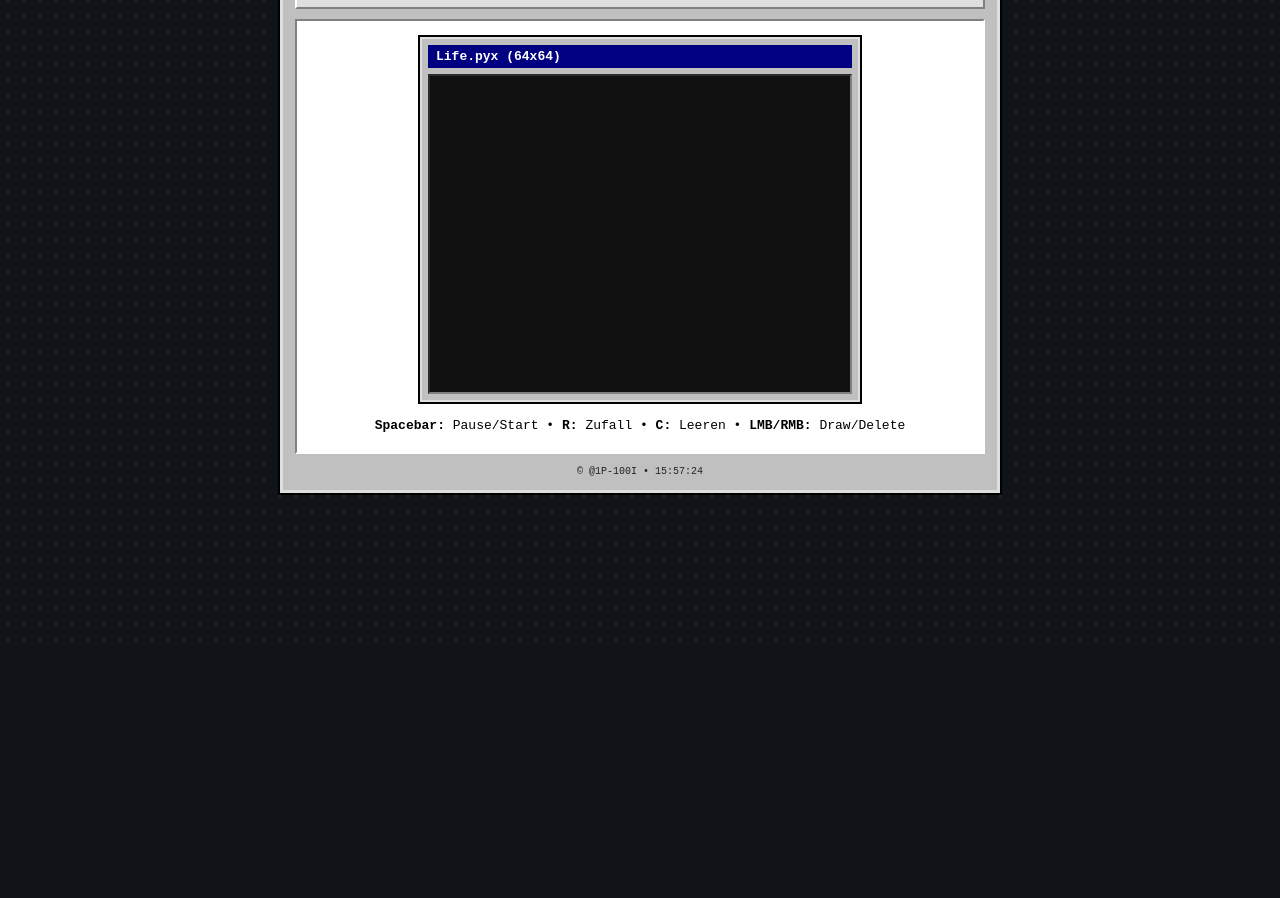
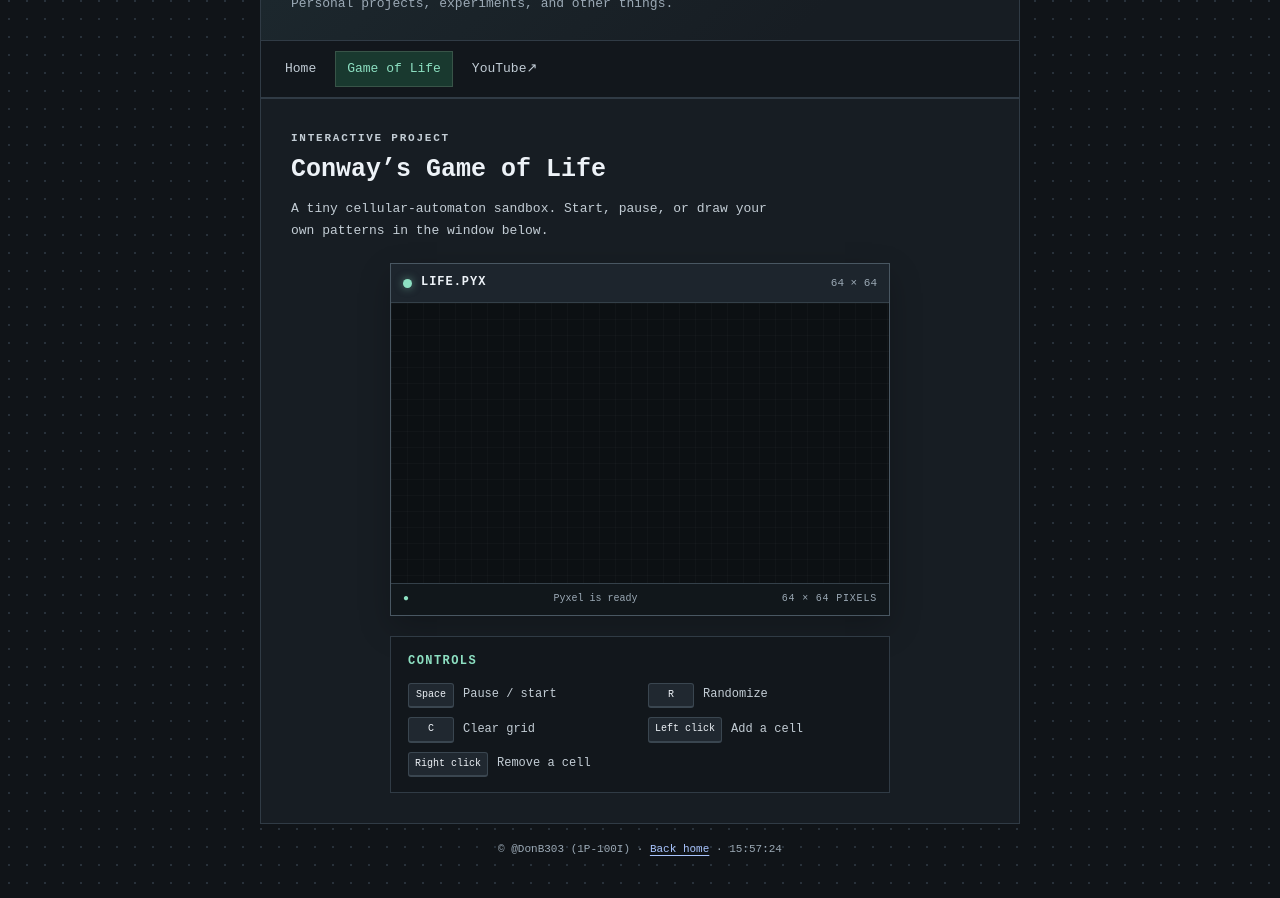
Before and after one commit to DonB303YT/DonB303YT.github.io, a plain HTML site: page game-of-life.html in a window 1280 px wide. Shown: the part 152-1050 px from the top of the page. Before the commit the page ends 800 px from the top, so only its background shows below. Drawn offline with Linux system fonts and the light colour scheme.

Commit message:
Refresh site styling and Game of Life window without changing game logic

```diff
--- a/game-of-life.html
+++ b/game-of-life.html
@@ -1,28 +1,37 @@
 <!DOCTYPE html>
-<html lang="de">
+<html lang="en">
 <head>
   <meta charset="UTF-8">
   <meta name="viewport" content="width=device-width, initial-scale=1.0">
-  <title>@1P-100I - Game of Life</title>
+  <meta name="theme-color" content="#101418">
+  <title>@1P-100I — Game of Life</title>
   <link rel="stylesheet" href="style.css">
   <script src="https://cdn.jsdelivr.net/gh/kitao/pyxel/wasm/pyxel.js"></script>
 </head>
 <body>
   <div class="page-wrapper">
     <header class="site-header">
-      <h1>GAME OF LIFE</h1>
-      <p class="subtitle">Pyxel-Window &bull; @1P-100I</p>
+      <p class="site-label">PERSONAL WEBSITE</p>
+      <h1>@1P-100I</h1>
+      <p class="subtitle">Personal projects, experiments, and other things.</p>
     </header>
 
-    <nav class="nav-bar">
-      <a href="index.html">[ Home ]</a>
-      <a href="game-of-life.html" class="active">[ Game of Life ]</a>
-      <a href="https://www.youtube.com/@1P-100I" target="_blank" rel="noopener noreferrer">[ YouTube ]</a>
+    <nav class="nav-bar" aria-label="Main navigation">
+      <a href="index.html">Home</a>
+      <a href="game-of-life.html" class="active" aria-current="page">Game of Life</a>
+      <a href="https://www.youtube.com/@1P-100I" target="_blank" rel="noopener noreferrer">YouTube <span aria-hidden="true">↗</span></a>
     </nav>
 
-    <main class="content-box">
-      <div class="gol-window">
-        <div class="gol-window-bar">Life.pyx (64x64)</div>
+    <main class="content-box game-page">
+      <p class="eyebrow">INTERACTIVE PROJECT</p>
+      <h2>Conway’s Game of Life</h2>
+      <p class="game-intro">A tiny cellular-automaton sandbox. Start, pause, or draw your own patterns in the window below.</p>
+
+      <section class="gol-window" aria-label="Game of Life game window">
+        <div class="gol-window-bar">
+          <span class="window-title"><span class="window-indicator" aria-hidden="true"></span> LIFE.PYX</span>
+          <span class="window-size">64 × 64</span>
+        </div>
         <div class="gol-canvas-frame">
           <pyxel-run script="
 import random
@@ -118,18 +127,23 @@ pyxel.mouse(True)
 pyxel.run(update, draw)
 "></pyxel-run>
         </div>
-      </div>
+        <div class="window-status"><span>●</span> Pyxel is ready <span class="status-resolution">64 × 64 PIXELS</span></div>
+      </section>
 
-      <p class="controls-note">
-        <strong>Spacebar:</strong> Pause/Start &bull;
-        <strong>R:</strong> Zufall &bull;
-        <strong>C:</strong> Leeren &bull;
-        <strong>LMB/RMB:</strong> Draw/Delete
-      </p>
+      <section class="controls-panel" aria-labelledby="controls-title">
+        <h3 id="controls-title">Controls</h3>
+        <ul class="controls-list">
+          <li><kbd>Space</kbd><span>Pause / start</span></li>
+          <li><kbd>R</kbd><span>Randomize</span></li>
+          <li><kbd>C</kbd><span>Clear grid</span></li>
+          <li><kbd>Left click</kbd><span>Add a cell</span></li>
+          <li><kbd>Right click</kbd><span>Remove a cell</span></li>
+        </ul>
+      </section>
     </main>
 
     <footer class="site-footer">
-      <small>&copy; @1P-100I &bull; <span id="clock">--:--:--</span></small>
+      <small>© @DonB303 (1P-100I) <span aria-hidden="true">·</span> <a href="index.html">Back home</a> <span aria-hidden="true">·</span> <span id="clock">--:--:--</span></small>
     </footer>
   </div>
 
--- a/style.css
+++ b/style.css
@@ -2,168 +2,329 @@
   box-sizing: border-box;
 }
 
+:root {
+  color-scheme: dark;
+  --page: #101418;
+  --panel: #171d23;
+  --panel-raised: #1d252d;
+  --line: #303b45;
+  --text: #edf2f7;
+  --muted: #9ba9b5;
+  --accent: #8de0c2;
+  --accent-dark: #19392f;
+  --blue: #a9c5ff;
+}
+
 body {
   margin: 0;
-  padding: 24px 12px;
-  background-color: #101418;
-  background-image: radial-gradient(#24303c 1px, transparent 1px);
-  background-size: 16px 16px;
-  color: #e6e6e6;
+  min-height: 100vh;
+  padding: 40px 18px;
+  background-color: var(--page);
+  background-image: radial-gradient(#28313a 0.8px, transparent 0.8px);
+  background-size: 18px 18px;
+  color: var(--text);
   font-family: "Courier New", Courier, monospace;
+  line-height: 1.65;
 }
 
-/* Deutliche Ränder links und rechts */
 .page-wrapper {
-  max-width: 720px;
+  width: min(100%, 760px);
   margin: 0 auto;
-  background-color: #c0c0c0;
-  color: #000000;
-  border: 3px solid #dfdfdf;
-  outline: 2px solid #000000;
-  padding: 12px;
 }
 
 .site-header {
-  background-color: #000080;
-  color: #ffffff;
-  padding: 12px 14px;
-  border: 2px inset #808080;
+  padding: 27px 30px 25px;
+  border: 1px solid var(--line);
+  border-bottom: 0;
+  background: linear-gradient(135deg, #1d292f, #171d23 75%);
+}
+
+.site-label,
+.eyebrow {
+  margin: 0 0 8px;
+  color: var(--accent);
+  font-size: 11px;
+  font-weight: bold;
+  letter-spacing: 0.16em;
 }
 
 .site-header h1 {
   margin: 0;
-  font-size: 24px;
-  letter-spacing: 2px;
+  font-size: clamp(26px, 6vw, 36px);
+  letter-spacing: 0.035em;
+  line-height: 1.2;
 }
 
 .subtitle {
-  margin: 4px 0 0;
+  margin: 8px 0 0;
+  color: var(--muted);
   font-size: 13px;
-  color: #ffff00;
 }
 
 .nav-bar {
-  margin-top: 10px;
-  padding: 8px;
-  background-color: #dfdfdf;
-  border-top: 2px solid #ffffff;
-  border-left: 2px solid #ffffff;
-  border-right: 2px solid #808080;
-  border-bottom: 2px solid #808080;
+  display: flex;
+  flex-wrap: wrap;
+  gap: 7px;
+  padding: 10px 12px;
+  border: 1px solid var(--line);
+  background: #12171c;
 }
 
 .nav-bar a {
-  display: inline-block;
-  margin-right: 10px;
-  color: #0000ee;
-  text-decoration: underline;
-  font-weight: bold;
-  font-size: 14px;
+  display: inline-flex;
+  align-items: center;
+  min-height: 36px;
+  padding: 5px 11px;
+  border: 1px solid transparent;
+  color: #c1ccd5;
+  font-size: 13px;
+  text-decoration: none;
 }
 
-.nav-bar a:visited {
-  color: #551a8b;
+.nav-bar a:hover,
+.nav-bar a:focus-visible {
+  border-color: var(--line);
+  color: var(--text);
+  outline: none;
 }
 
 .nav-bar a.active {
-  color: #000000;
-  background-color: #ffff00;
-  text-decoration: none;
-  padding: 1px 4px;
+  border-color: #385448;
+  background: var(--accent-dark);
+  color: var(--accent);
 }
 
 .content-box {
-  margin-top: 10px;
-  padding: 16px;
-  background-color: #ffffff;
-  border-top: 2px solid #808080;
-  border-left: 2px solid #808080;
-  border-right: 2px solid #ffffff;
-  border-bottom: 2px solid #ffffff;
   min-height: 220px;
+  padding: 30px;
+  border: 1px solid var(--line);
+  background: var(--panel);
 }
 
 .content-box h2 {
-  margin-top: 0;
-  font-size: 18px;
-  border-bottom: 2px dotted #000000;
-  padding-bottom: 4px;
+  margin: 0 0 12px;
+  font-size: clamp(20px, 4vw, 25px);
+  line-height: 1.3;
 }
 
-.content-box a {
-  color: #0000ee;
+.content-box p {
+  max-width: 62ch;
+  color: #c3cdd5;
 }
 
-.hello-box {
-  display: flex;
-  align-items: center;
-  justify-content: center;
+.content-box a,
+.site-footer a {
+  color: var(--blue);
+  text-underline-offset: 3px;
 }
 
-.hello-text {
-  margin: 0;
-  font-size: 28px;
-  font-weight: bold;
+.content-box a:hover,
+.site-footer a:hover {
+  color: var(--accent);
 }
 
 .retro-hr {
+  height: 1px;
+  margin: 25px 0 18px;
   border: 0;
-  border-top: 2px groove #c0c0c0;
-  margin: 16px 0;
+  background: var(--line);
 }
 
 .status-line {
-  margin: 0;
-  font-size: 13px;
-  background-color: #efefef;
-  padding: 6px 8px;
-  border: 1px solid #808080;
+  display: flex;
+  flex-wrap: wrap;
+  gap: 12px 24px;
+  margin: 0 !important;
+  padding: 11px 13px;
+  border: 1px solid var(--line);
+  background: #12171c;
+  color: var(--muted) !important;
+  font-size: 11px;
+  letter-spacing: 0.06em;
+}
+
+.status-line strong {
+  margin-left: 6px;
+  color: var(--accent);
+  font-weight: normal;
 }
 
 .site-footer {
-  margin-top: 10px;
+  padding: 16px 8px 0;
+  color: var(--muted);
+  font-size: 11px;
   text-align: center;
-  color: #222222;
+}
+
+.site-footer small {
+  font-size: inherit;
+}
+
+.game-page > .eyebrow {
+  margin-bottom: 7px;
+}
+
+.game-intro {
+  margin: 0 0 22px;
+  font-size: 13px;
+}
+
+.gol-window {
+  overflow: hidden;
+  width: min(100%, 500px);
+  margin: 0 auto;
+  border: 1px solid #495762;
+  background: #11171b;
+  box-shadow: 0 12px 30px rgb(0 0 0 / 22%);
+}
+
+.gol-window-bar {
+  display: flex;
+  align-items: center;
+  justify-content: space-between;
+  min-height: 39px;
+  padding: 7px 12px;
+  border-bottom: 1px solid #344049;
+  background: var(--panel-raised);
+}
+
+.window-title {
+  display: flex;
+  align-items: center;
+  gap: 9px;
+  color: var(--text);
+  font-size: 12px;
+  font-weight: bold;
+  letter-spacing: 0.08em;
+}
+
+.window-indicator {
+  width: 9px;
+  height: 9px;
+  border-radius: 50%;
+  background: var(--accent);
+  box-shadow: 0 0 9px rgb(141 224 194 / 55%);
+}
+
+.window-size {
+  color: var(--muted);
+  font-size: 11px;
+}
+
+.gol-canvas-frame {
+  display: flex;
+  min-height: 280px;
+  align-items: center;
+  justify-content: center;
+  padding: clamp(12px, 4vw, 24px);
+  background-color: #0c1013;
+  background-image: linear-gradient(rgb(255 255 255 / 2%) 1px, transparent 1px), linear-gradient(90deg, rgb(255 255 255 / 2%) 1px, transparent 1px);
+  background-size: 16px 16px;
+}
+
+.gol-canvas-frame canvas {
+  display: block;
+  width: min(100%, 384px) !important;
+  height: auto !important;
+  aspect-ratio: 1;
+  image-rendering: pixelated;
+  box-shadow: 0 0 0 1px #344049, 0 0 28px rgb(141 224 194 / 8%);
+}
+
+.gol-canvas-frame pyxel-run {
+  display: block;
+  max-width: 100%;
+}
+
+.window-status {
+  display: flex;
+  flex-wrap: wrap;
+  justify-content: space-between;
+  gap: 4px 12px;
+  padding: 7px 12px;
+  border-top: 1px solid #344049;
+  color: var(--muted);
+  font-size: 10px;
+}
+
+.window-status > span:first-child {
+  color: var(--accent);
+}
+
+.status-resolution {
+  letter-spacing: 0.08em;
+}
+
+.controls-panel {
+  width: min(100%, 500px);
+  margin: 20px auto 0;
+  padding: 15px 17px;
+  border: 1px solid var(--line);
+  background: #12171c;
+}
+
+.controls-panel h3 {
+  margin: 0 0 11px;
+  color: var(--accent);
+  font-size: 12px;
+  letter-spacing: 0.12em;
+  text-transform: uppercase;
+}
+
+.controls-list {
+  display: grid;
+  grid-template-columns: repeat(2, minmax(0, 1fr));
+  gap: 9px 16px;
+  margin: 0;
+  padding: 0;
+  list-style: none;
+}
+
+.controls-list li {
+  display: flex;
+  align-items: center;
+  gap: 9px;
+  color: #c3cdd5;
   font-size: 12px;
 }
 
-.gol-window {
-  max-width: 440px;
-  margin: 0 auto;
-  background-color: #c0c0c0;
-  border: 2px solid #dfdfdf;
-  outline: 2px solid #000000;
-  padding: 6px;
+kbd {
+  flex: 0 0 auto;
+  min-width: 46px;
+  padding: 3px 6px;
+  border: 1px solid #3a4650;
+  border-bottom-width: 2px;
+  border-radius: 3px;
+  background: #202830;
+  color: var(--text);
+  font: inherit;
+  font-size: 10px;
+  text-align: center;
 }
 
-.gol-window-bar {
-  background-color: #000080;
-  color: #ffffff;
-  font-size: 13px;
-  font-weight: bold;
-  padding: 4px 8px;
-  margin-bottom: 6px;
+@media (max-width: 520px) {
+  body {
+    padding: 20px 12px;
+  }
+
+  .site-header,
+  .content-box {
+    padding: 22px 18px;
+  }
+
+  .gol-canvas-frame {
+    min-height: 0;
+  }
+
+  .controls-list {
+    grid-template-columns: 1fr;
+  }
 }
 
-.gol-canvas-frame {
-  background-color: #111111;
-  border: 2px inset #808080;
-  padding: 8px;
-  display: flex;
-  justify-content: center;
-  align-items: center;
-  min-height: 320px;
+@media (prefers-reduced-motion: no-preference) {
+  .nav-bar a,
+  .content-box a,
+  .site-footer a {
+    transition: color 140ms ease, background-color 140ms ease, border-color 140ms ease;
+  }
 }
-
-.gol-canvas-frame canvas,
-.gol-canvas-frame pyxel-run {
-  max-width: 100%;
-  height: auto;
-}
-
-.controls-note {
-  margin: 14px 0 0;
-  font-size: 13px;
-  text-align: center;
-  line-height: 1.5;
-}
```
Also changed, not shown: index.html (+16 -18 lines).
